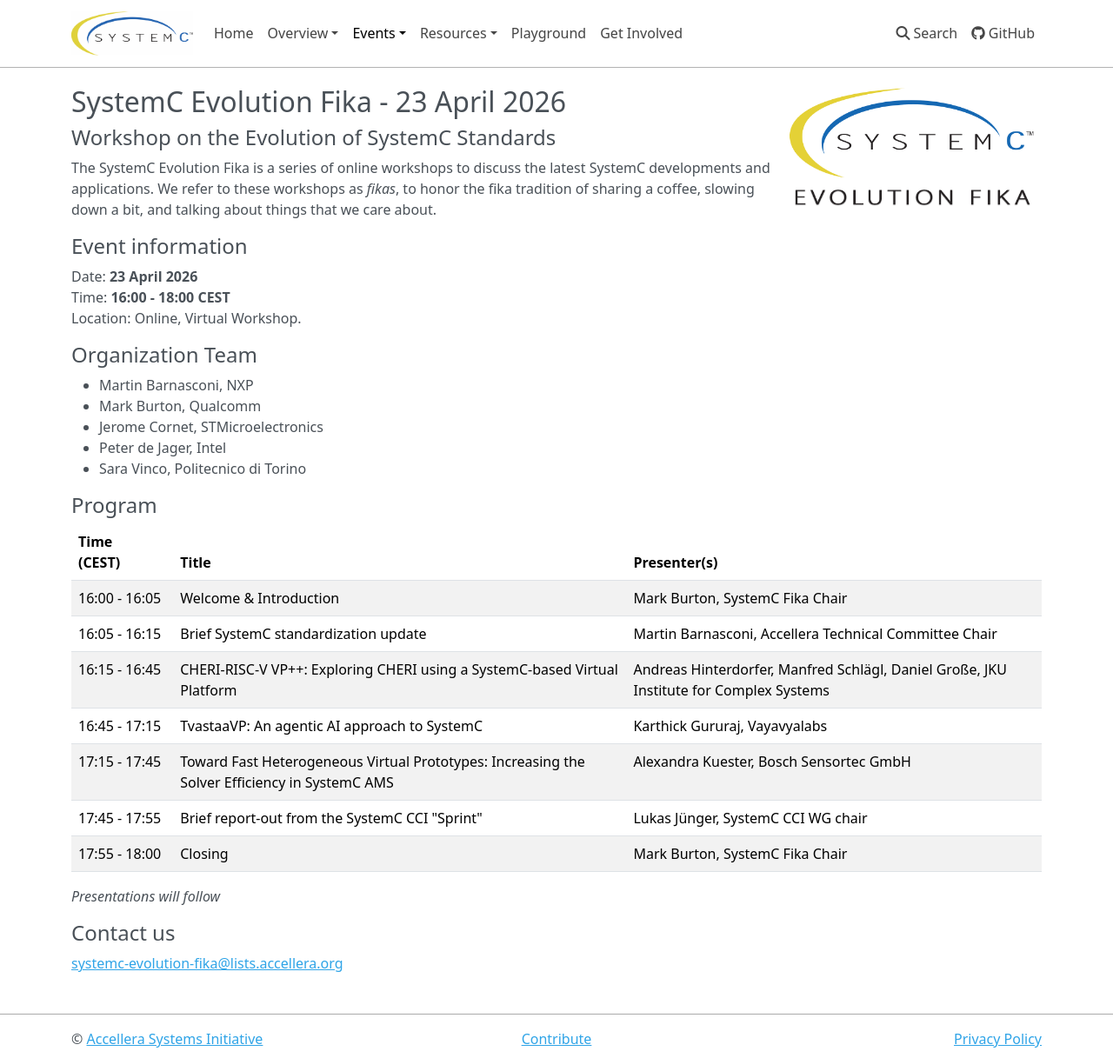
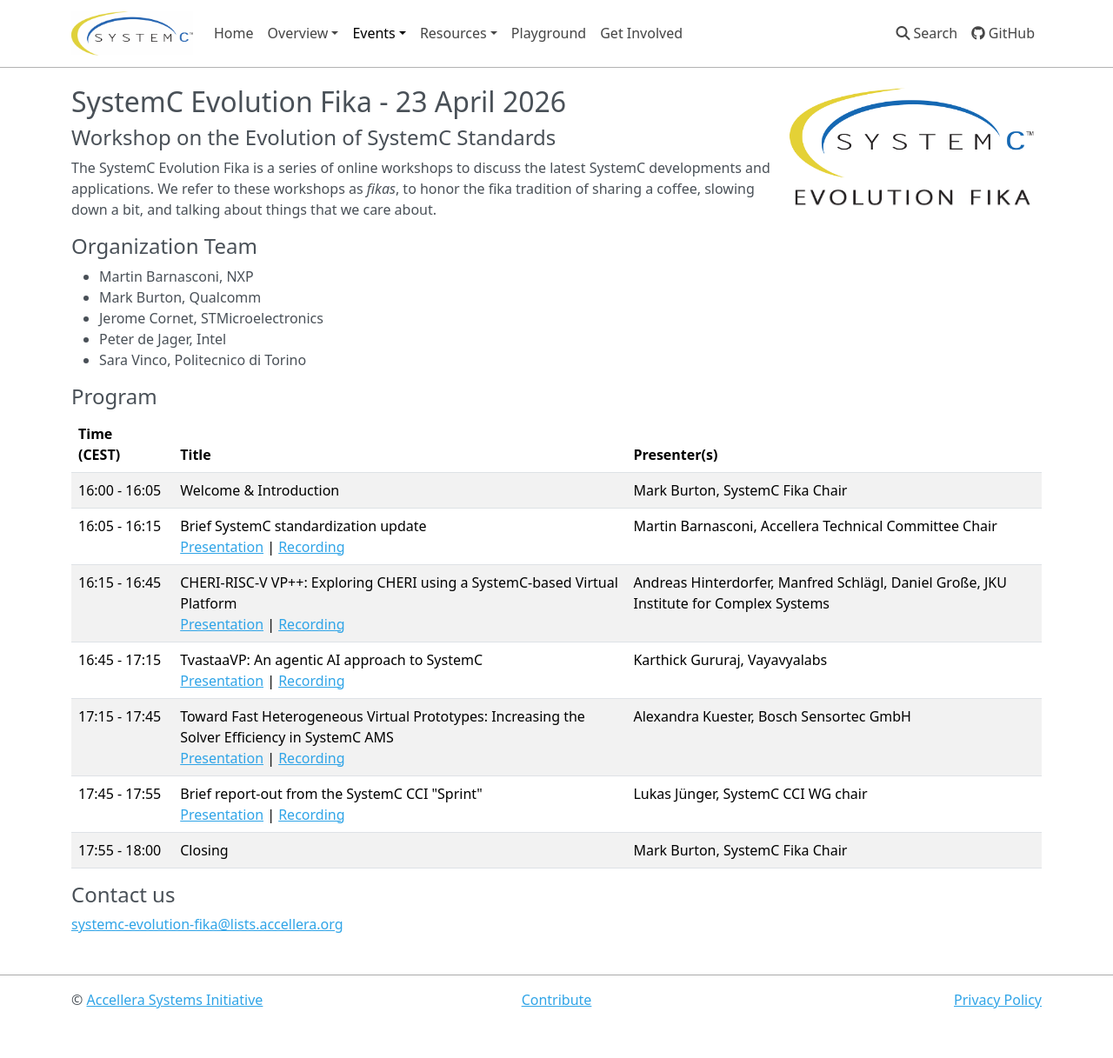
Before and after one commit to accellera-official/systemc.org, an MkDocs documentation site: the page built from docs/events/scef202604.md, in a window 1280 px wide and 1217 px high. Shown: the whole window at 87% size. Built offline with MkDocs 1.6.1, drawn with Linux system fonts in a browser that asks for light colours; nearby versions of some CDN libraries.

Commit message:
update fika

```diff
--- a/docs/events/scef202604.md
+++ b/docs/events/scef202604.md
@@ -6,11 +6,13 @@
 
 The SystemC Evolution Fika is a series of online workshops to discuss the latest SystemC developments and applications. We refer to these workshops as *fikas*, to honor the fika tradition of sharing a coffee, slowing down a bit, and talking about things that we care about.
 
+<!--
 ## Event information
 
 Date: **23 April 2026**<br>
 Time: **16:00 - 18:00 CEST**<br>
 Location: Online, Virtual Workshop.
+-->
 
 ## Organization Team
 
@@ -25,15 +27,28 @@
 | Time (CEST)&nbsp;&nbsp;&nbsp;&nbsp;&nbsp;&nbsp; | Title | Presenter(s) |
 | ------------- | ---------------- | ---------------------------------- |
 | 16:00 - 16:05 | Welcome & Introduction | Mark Burton, SystemC Fika Chair |
-| 16:05 - 16:15 | Brief SystemC standardization update | Martin Barnasconi, Accellera Technical Committee Chair |
-| 16:15 - 16:45 | CHERI-RISC-V VP++: Exploring CHERI using a SystemC-based Virtual Platform | Andreas Hinterdorfer, Manfred Schlägl, Daniel Große, JKU Institute for Complex Systems |
-| 16:45 - 17:15 | TvastaaVP: An agentic AI approach to SystemC | Karthick Gururaj, Vayavyalabs |
-| 17:15 - 17:45 | Toward Fast Heterogeneous Virtual Prototypes: Increasing the Solver Efficiency in SystemC AMS | Alexandra Kuester, Bosch Sensortec GmbH  |
-| 17:45 - 17:55 | Brief report-out from the SystemC CCI "Sprint" | Lukas Jünger, SystemC CCI WG chair |
+| 16:05 - 16:15 | Brief SystemC standardization update<br>[Presentation][intro] \| [Recording][intro-recording] | Martin Barnasconi, Accellera Technical Committee Chair |
+| 16:15 - 16:45 | CHERI-RISC-V VP++: Exploring CHERI using a SystemC-based Virtual Platform<br>[Presentation][cheri] \| [Recording][cheri-recording] | Andreas Hinterdorfer, Manfred Schlägl, Daniel Große, JKU Institute for Complex Systems |
+| 16:45 - 17:15 | TvastaaVP: An agentic AI approach to SystemC<br>[Presentation][vayavya] \| [Recording][vayavya-recording] | Karthick Gururaj, Vayavyalabs |
+| 17:15 - 17:45 | Toward Fast Heterogeneous Virtual Prototypes: Increasing the Solver Efficiency in SystemC AMS<br>[Presentation][bosch] \| [Recording][bosch-recording] | Alexandra Kuester, Bosch Sensortec GmbH  |
+| 17:45 - 17:55 | Brief report-out from the SystemC CCI "Sprint"<br>[Presentation][sprint] \| [Recording][sprint-recording] | Lukas Jünger, SystemC CCI WG chair |
 | 17:55 - 18:00 | Closing | Mark Burton, SystemC Fika Chair |
-
-*Presentations will follow*
 
 ## Contact us
 
 [systemc-evolution-fika@lists.accellera.org](mailto:systemc-evolution-fika@lists.accellera.org)
+
+[intro]: https://workspace.accellera.org/document/dl/14278
+[intro-recording]: https://youtu.be/IITzv4Hg_rw
+
+[cheri]: https://workspace.accellera.org/document/dl/14307
+[cheri-recording]: https://youtu.be/3NiqEMq51Zs
+
+[vayavya]: https://workspace.accellera.org/document/dl/14308
+[vayavya-recording]: https://youtu.be/Tb7oyETD_ew
+
+[bosch]: https://workspace.accellera.org/document/dl/14309
+[bosch-recording]: https://youtu.be/FR4I9a3mnoE
+
+[sprint]: https://workspace.accellera.org/document/dl/14310
+[sprint-recording]: https://youtu.be/PmhxagnKet0
```
